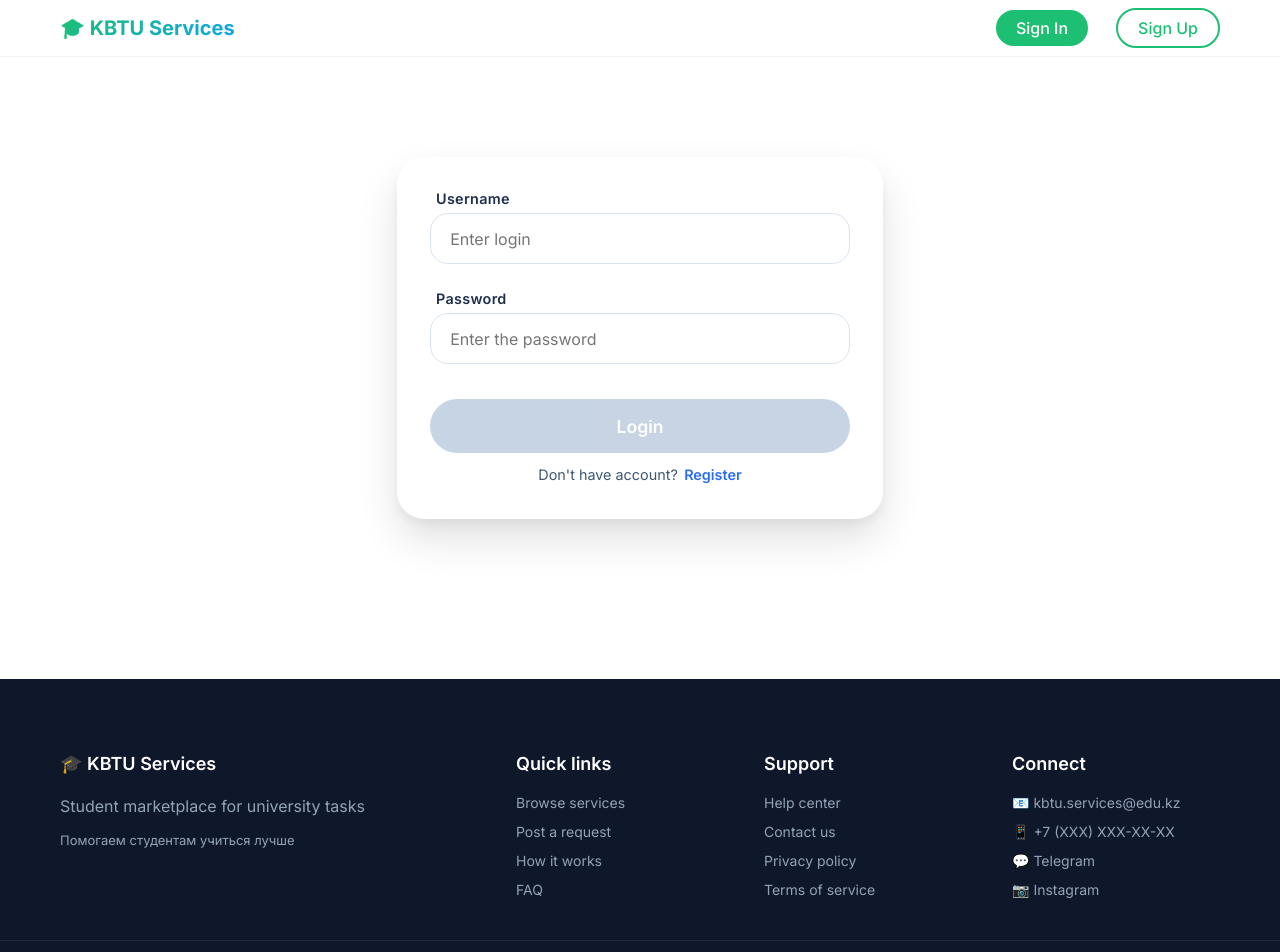
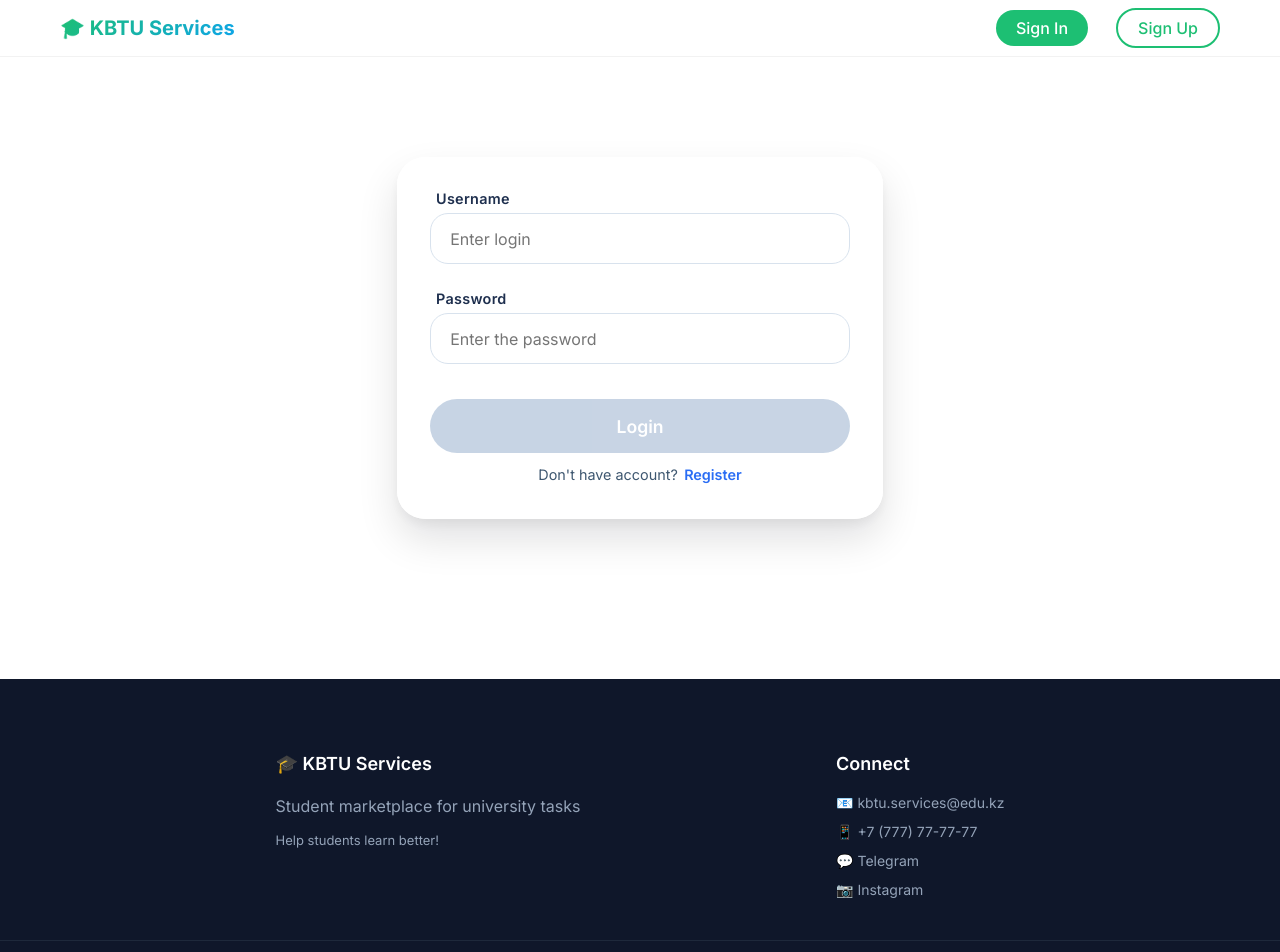
Before and after one commit to yurililyn/KBTU-Services, an Angular app: page /login in a window 1280 px wide. Shown: the top 952 px of the page. Built offline with nearby package versions, Linux system fonts and the light colour scheme.

Commit message:
fix footer

```diff
--- a/src/app/components/footer.component/footer.component.css
+++ b/src/app/components/footer.component/footer.component.css
@@ -6,7 +6,8 @@
 }
 
 .footer-content {
-    display: grid;
+    display: flex;
+    justify-content: space-evenly;
     grid-template-columns: 2fr 1fr 1fr 1fr;
     gap: 40px;
     padding: 50px 60px 30px;
--- a/src/app/components/footer.component/footer.component.html
+++ b/src/app/components/footer.component/footer.component.html
@@ -3,31 +3,17 @@
         <div class="footer-col">
             <h4>🎓 KBTU Services</h4>
             <p>Student marketplace for university tasks</p>
-            <p class="footer-tagline">Помогаем студентам учиться лучше</p>
-        </div>
-        <div class="footer-col">
-            <h4>Quick links</h4>
-            <a>Browse services</a>
-            <a>Post a request</a>
-            <a>How it works</a>
-            <a>FAQ</a>
-        </div>
-        <div class="footer-col">
-            <h4>Support</h4>
-            <a>Help center</a>
-            <a>Contact us</a>
-            <a>Privacy policy</a>
-            <a>Terms of service</a>
+            <p class="footer-tagline">Help students learn better!</p>
         </div>
         <div class="footer-col">
             <h4>Connect</h4>
             <a>📧 kbtu.services@edu.kz</a>
-            <a>📱 +7 (XXX) XXX-XX-XX</a>
-            <a>💬 Telegram</a>
-            <a>📷 Instagram</a>
+            <a>📱 +7 (777) 77-77-77</a>
+            <a (click)="openTelegram()">💬 Telegram</a>
+            <a (click)="openInstagram()">📷 Instagram</a>
         </div>
     </div>
     <div class="footer-bottom">
-        <p>© 2026 KBTU Services — студенческий маркетплейс. Все права защищены.</p>
+        <p>© 2026 KBTU Services — student marketplace. Аll rights reserved.</p>
     </div>
 </footer>
--- a/src/app/components/footer.component/footer.component.ts
+++ b/src/app/components/footer.component/footer.component.ts
@@ -1,5 +1,5 @@
 import { Component } from '@angular/core';
-
+import { Router, RouterLink, RouterLinkActive } from '@angular/router';
 @Component({
   selector: 'app-footer',
   imports: [],
@@ -7,5 +7,14 @@ import { Component } from '@angular/core';
   styleUrl: './footer.component.css',
 })
 export class FooterComponent {
-
+    constructor(private router : Router) {}
+    get isAuthPage(): boolean{
+    return this.router.url == '/login' || this.router.url == '/registration';
+  }
+  openTelegram(){
+    window.open("https://t.me/yurililyn");
+  }
+  openInstagram(){
+    window.open("https://www.instagram.com/konyuktor/");
+  }
 }
```
